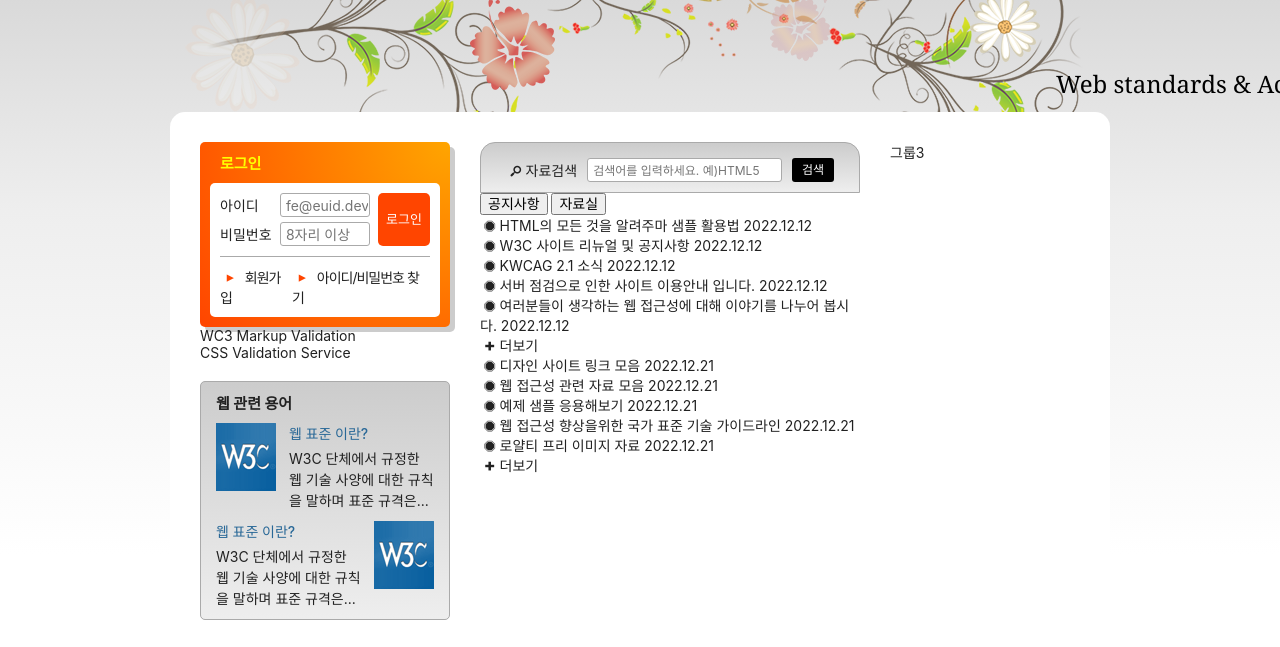
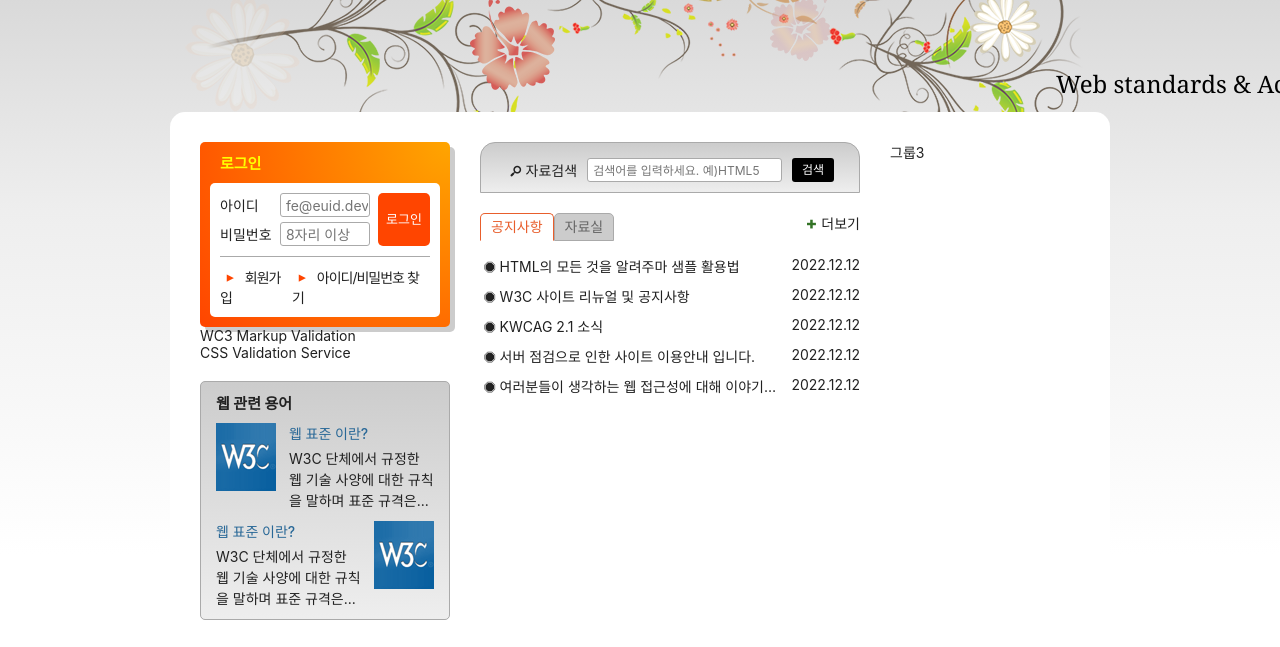
Before and after one commit to binwoonki/HTML5, a plain HTML site: page index.html in a window 1280 px wide. Shown: the part 135-782 px from the top of the page. Drawn offline with Linux system fonts and the light colour scheme; a web font is replaced by a local one.

Commit message:
공지사항 및 자료실 디자인 완성

```diff
--- a/index.html
+++ b/index.html
@@ -211,10 +211,10 @@
       </form>
       <div class="board">
         <div class="tab-list" role="tablist">
-          <button type="button" class="tab" role="tab" aria-selected="true" aria-controls="notice" id="noticeButton">공지사항</button>
+          <button type="button" class="tab is-select" role="tab" aria-selected="true" aria-controls="notice" id="noticeButton">공지사항</button>
           <button type="button" class="tab" role="tab" aria-selected="false" aria-controls="archive" id="archiveButton">자료실</button>
         </div>
-        <div class="notice tab-panel" role="tabpanel" id="notice" aria-labelledby="noticeButton">
+        <div class="notice tab-panel is-select" role="tabpanel" id="notice" aria-labelledby="noticeButton">
           <ul class="board-list">
             <li>
               <a class="icon-stop" href="/">HTML의 모든 것을 알려주마 샘플 활용법</a>
--- a/styles/style.css
+++ b/styles/style.css
@@ -513,6 +513,71 @@ body {
   font-size: 1.2rem;
 }
 
+/* 공지사항 및 자료실 */
+.board{
+  position:relative;
+  margin-top: 20px;
+  position:relative;
+}
+
+.tab-list{
+  display:flex;
+  flex-flow:row nowrap;
+}
+
+.tab{
+  border:1px solid #aaa;
+  background-color: #ccc;
+  border-radius:5px 5px 0px 0px;
+  padding:5px 10px;
+  color:#666;
+}
+
+.is-select.tab{
+  background-color: #fff;
+  color:#e85e2c;
+  border-color:currentColor currentColor #fff currentColor;
+}
+
+.tab-panel{
+  display:none;
+  margin-top: 15px;
+}
+
+.board-list li{
+  margin-top: 10px;
+  display:flex;
+  flex-flow:row nowrap;
+  justify-content:space-between;
+}
+
+.board-list a{
+  flex-grow:1;
+  white-space: nowrap;
+  overflow: hidden;
+  text-overflow: ellipsis;
+}
+
+.board-list time{
+  flex-shrink: 0;
+  margin-left: 10px;
+}
+
+.is-select.tab-panel{
+  display:block;
+}
+
+.board-more{
+  position:absolute;
+  top: -8px;
+  right: -8px;
+  padding: 8px;
+}
+
+.icon-plus:before{
+  color:hsla(110,50%,30%,1);
+}
+
 /* 슬로건 */
 .slogan {
   background: skyblue;
```
